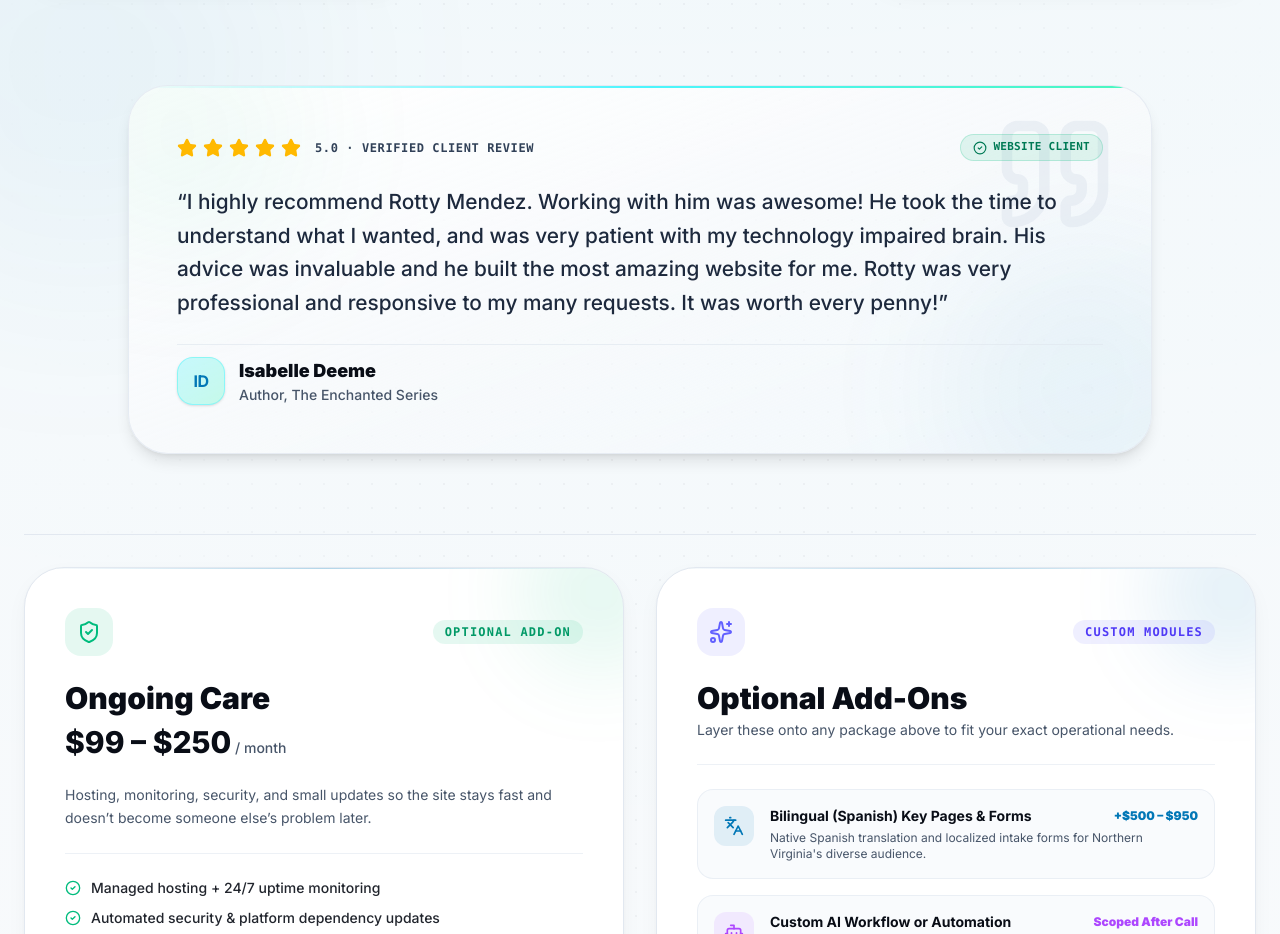
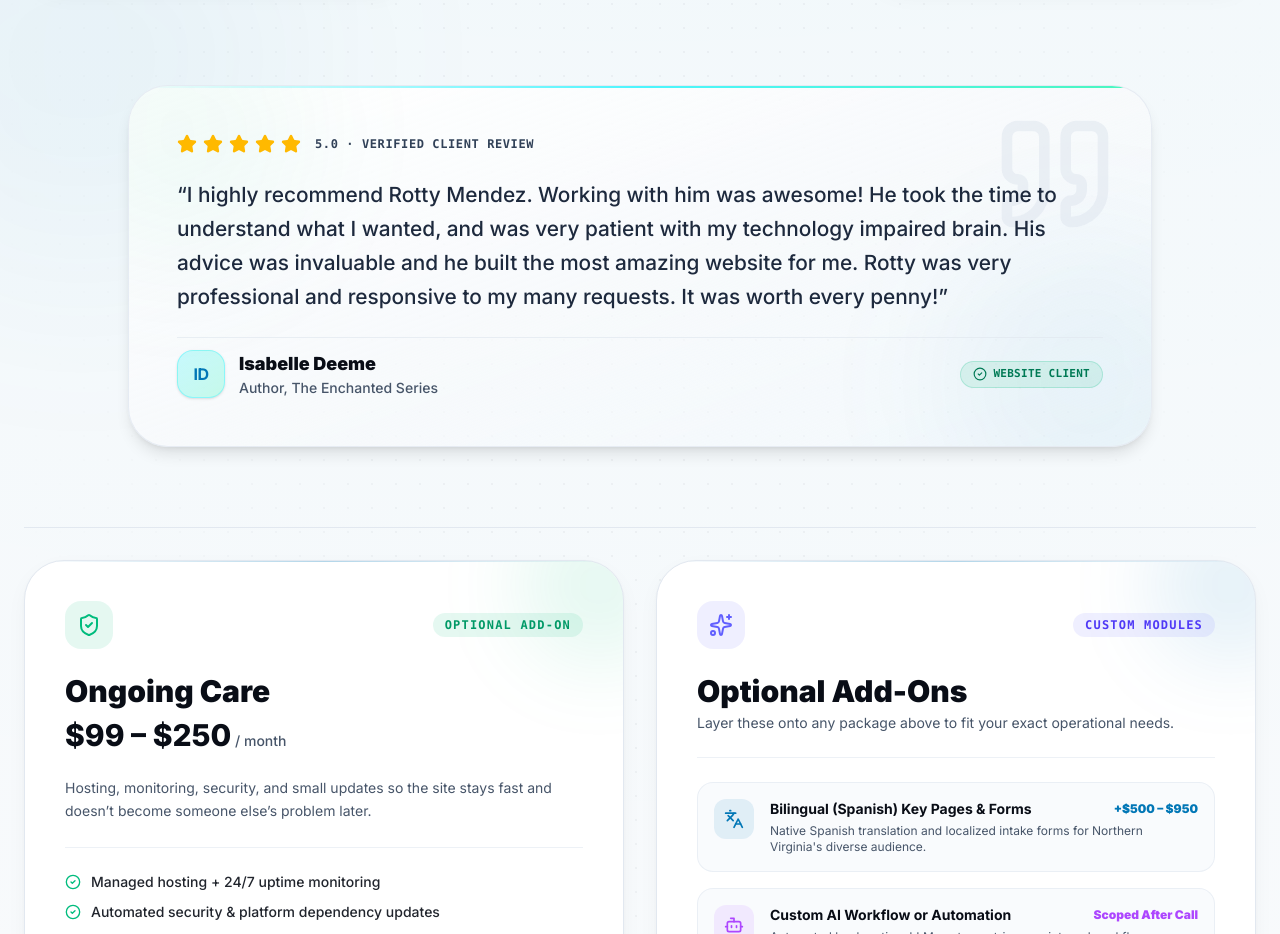
Before and after one commit to RottyM/rottym.com, a Next.js app: page /packages in a window 1280 px wide. Shown: the part 2300-3234 px from the top of the page. Built offline with nearby package versions, Linux system fonts and the light colour scheme; no server answers.

Commit message:
feat(packages): move testimonial badge pill to bottom right attribution row

```diff
--- a/src/app/packages/page.tsx
+++ b/src/app/packages/page.tsx
@@ -411,8 +411,7 @@ export default function PackagesPage() {
                 </div>
 
                 <div className="relative z-10 space-y-5 sm:space-y-6">
-                  {/* Rating & Verified Badge Row */}
-                  <div className="flex flex-wrap items-center justify-between gap-3">
+                  {/* Rating Row */}
                   <div className="flex items-center gap-1.5 text-amber-500 dark:text-amber-400">
                     {[...Array(t.rating)].map((_, i) => (
                       <Star key={i} className="w-4 h-4 sm:w-5 sm:h-5 fill-amber-400 text-amber-400" />
@@ -422,19 +421,14 @@ export default function PackagesPage() {
                     </span>
                   </div>
 
-                    <span className="inline-flex items-center gap-1.5 px-3 py-1 rounded-full text-[11px] font-mono font-bold tracking-wide uppercase bg-emerald-500/10 text-emerald-700 dark:text-emerald-400 border border-emerald-500/20">
-                      <CheckCircle2 className="w-3.5 h-3.5" />
-                      {t.category}
-                    </span>
-                  </div>
-
                   {/* The Quote */}
                   <blockquote className="text-base sm:text-lg md:text-xl lg:text-[1.3rem] font-medium leading-relaxed text-slate-800 dark:text-slate-100">
                     &ldquo;{t.quote}&rdquo;
                   </blockquote>
 
-                  {/* Author Attribution */}
-                  <div className="flex items-center gap-3.5 pt-3 border-t border-border/70 dark:border-slate-800/80">
+                  {/* Author Attribution & Category Pill Row */}
+                  <div className="flex flex-wrap items-center justify-between gap-4 pt-3 border-t border-border/70 dark:border-slate-800/80">
+                    <div className="flex items-center gap-3.5">
                       <div className="w-12 h-12 rounded-xl sm:rounded-2xl bg-gradient-to-br from-[#00F2FE]/20 to-[#00F5A0]/20 border border-[#00F2FE]/30 dark:border-[#00F2FE]/40 flex items-center justify-center font-bold text-accent dark:text-[#00F2FE] text-base tracking-tight shadow-sm shrink-0">
                         {t.initials}
                       </div>
@@ -446,6 +440,12 @@ export default function PackagesPage() {
                           {t.role}
                         </div>
                       </div>
+                    </div>
+
+                    <span className="inline-flex items-center gap-1.5 px-3 py-1 rounded-full text-[11px] font-mono font-bold tracking-wide uppercase bg-emerald-500/10 text-emerald-700 dark:text-emerald-400 border border-emerald-500/20">
+                      <CheckCircle2 className="w-3.5 h-3.5" />
+                      {t.category}
+                    </span>
                   </div>
                 </div>
               </div>
```
Lines whose indentation alone changed are shown as unchanged.
